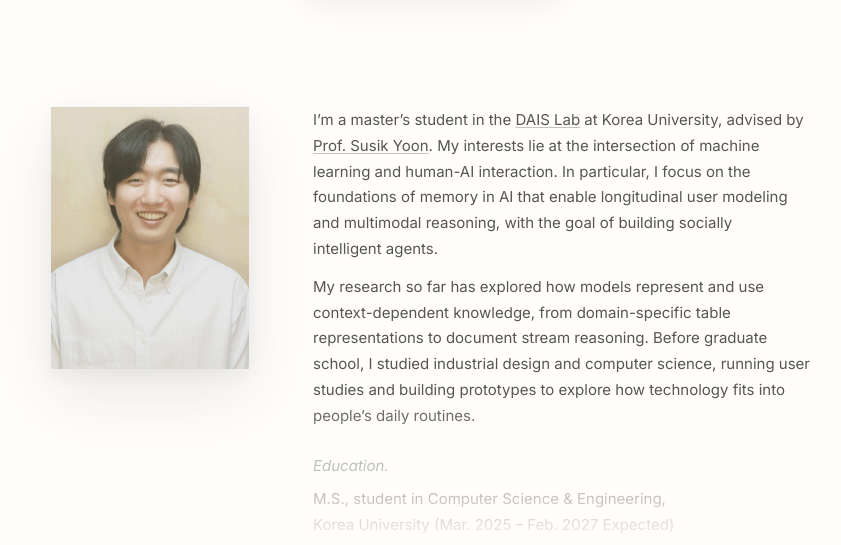
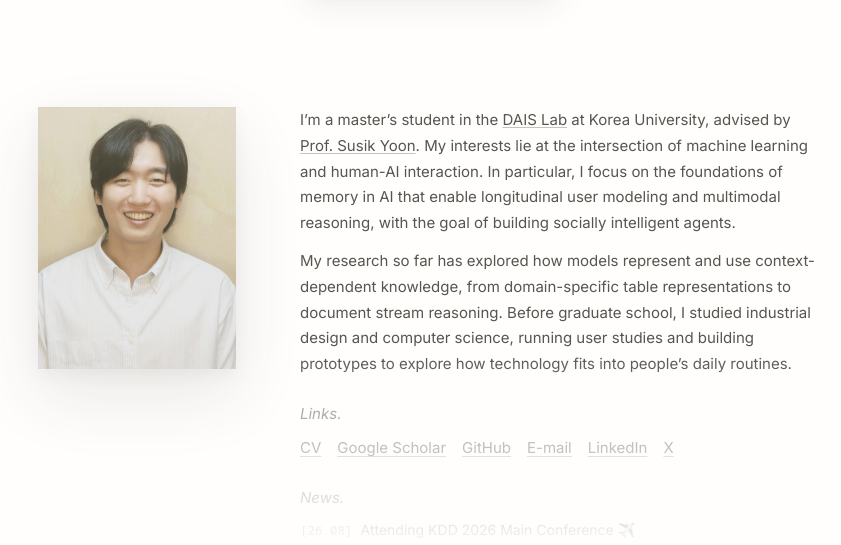
Before and after one commit to woojoonjung/woojoonjung.github.io, a plain HTML site: page index.html in a window 1280 px wide. Shown: the part 152-697 px from the top of the page, without its empty margins (208-1049 px from the left). Drawn offline with Linux system fonts and the light colour scheme; a web font is replaced by a local one.

Commit message:
Hide the education history again and adjust the home profile frame.
Co-authored-by: Cursor <cursoragent@cursor.com>

```diff
--- a/css/site.css
+++ b/css/site.css
@@ -512,7 +512,7 @@ body.is-morphing #morphTag { opacity: 0 !important; transition: none; }
 /* Desktop profile. The portrait and reading area share one grid row. */
 @media (min-width: 1024px) {
   .profile-top {
-    --profile-width-extra: -50px;
+    --profile-width-extra: -24px;
     --profile-lift: 10px;
     --profile-start: max(var(--space-6), calc(50dvh - var(--profile-photo-width) / var(--profile-photo-ratio) / 2 - var(--profile-header-height, 171px) - var(--profile-lift)));
     min-height: calc(100dvh - var(--profile-header-height, 171px));
@@ -549,11 +549,12 @@ body.is-morphing #morphTag { opacity: 0 !important; transition: none; }
 
 @media (min-width: 1024px) and (min-height: 480px) {
   .profile-canvas {
-    --profile-canvas-height: min(65dvh, 700px);
+    --profile-canvas-height: min(70dvh, 670px);
+    /* --profile-canvas-height: 65dvh; */
     --profile-canvas-gutter: 54px;
     --profile-canvas-lift: min(70px, calc(var(--profile-start) - var(--space-2)));
     --profile-fade-top-size: 100px;
-    --profile-fade-bottom-size: 160px;
+    --profile-fade-bottom-size: 200px;
     width: calc(100% + var(--profile-canvas-gutter));
     padding-inline-end: var(--profile-canvas-gutter);
     margin-block-start: calc(-1 * var(--profile-canvas-lift));
--- a/index.html
+++ b/index.html
@@ -7,7 +7,7 @@
   <meta name="description" content="Woojun Jung — graduate researcher at the DAIS Lab, Korea University, working across machine learning, data mining, and human–AI interaction, with a background in industrial design." />
   <link rel="icon" type="image/png" href="assets/woojun_logo.png" />
   <link rel="stylesheet" href="css/tokens.css" />
-  <link rel="stylesheet" href="css/site.css?v=profile-left-1" />
+  <link rel="stylesheet" href="css/site.css?v=profile-left-2" />
   <script>
     // Arriving with a #hash (e.g. from the Research/Projects nav) should land
     // instantly, not animate up from the top — override the global smooth
@@ -96,16 +96,6 @@
             </div>
 
             <div class="row">
-              <div class="row__label">Education.</div>
-              <div class="row__body">
-                <div class="edu-item">M.S., student in Computer Science &amp; Engineering,<br>Korea University (Mar. 2025 – Feb. 2027 Expected)</div>
-                <div class="edu-item">B.E., in Computer Science &amp; Engineering,<br>Korea University (Mar. 2022 – Feb. 2025)</div>
-                <div class="edu-item">B.F.A., in Industrial &amp; Information Design,<br>Korea University (Mar. 2016 – Feb. 2022)</div>
-                <div class="edu-item edu-note">Period includes 2 years of military service in Republic of Korea Air Force<br>(Oct. 2017 – Sep. 2019)</div>
-              </div>
-            </div>
-
-            <div class="row">
               <div class="row__label section-label">Links.</div>
               <div class="row__body">
                 <div class="ref-links">
@@ -118,6 +108,17 @@
                 </div>
               </div>
             </div>
+
+            <!-- <div class="row">
+              <div class="row__label">Education.</div>
+              <div class="row__body">
+                <div class="edu-item">M.S., in Computer Science &amp; Engineering,<br>Korea University (Mar. 2025 – Feb. 2027 Expected)</div>
+                <div class="edu-item">B.E., in Computer Science &amp; Engineering,<br>Korea University (Mar. 2022 – Feb. 2025)</div>
+                <div class="edu-item">B.F.A., in Industrial &amp; Information Design,<br>Korea University (Mar. 2016 – Feb. 2022)</div>
+                <div class="edu-item edu-note">Period includes 2 years of military service in Republic of Korea Air Force<br>(Oct. 2017 – Sep. 2019)</div>
+              </div>
+            </div> -->
+
             <div class="row">
               <div class="row__label section-label">News.</div>
               <div class="row__body">
```
Also changed, not shown: project-bianca.html (+1 -1 lines), project-drsnap.html (+1 -1 lines), project-silverlining.html (+1 -1 lines), projects.html (+1 -1 lines), research.html (+1 -1 lines).
